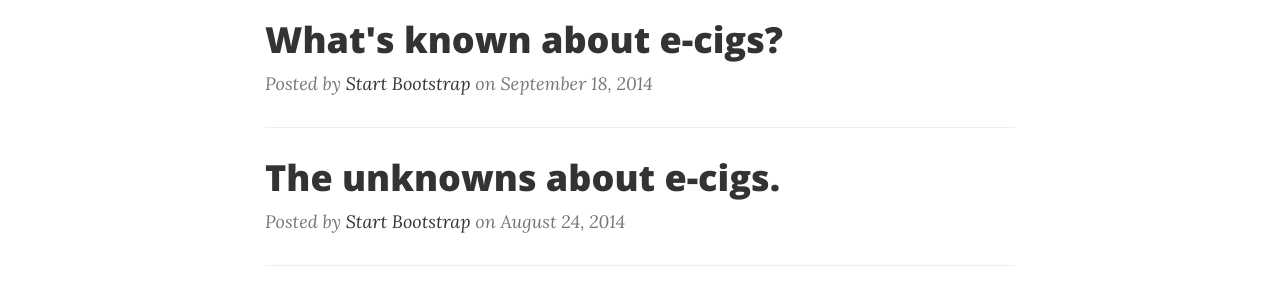
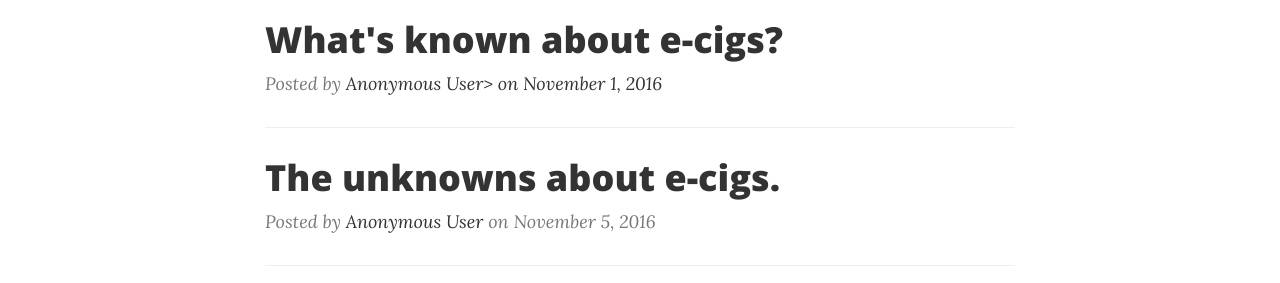
Before and after one commit to joshuapatrick/blog, a website: page index.html in a window 1280 px wide. Shown: the part 946-1229 px from the top of the page. Drawn offline with nearby package versions, Linux system fonts and the light colour scheme.

Commit message:
Update index.html

```diff
--- a/index.html
+++ b/index.html
@@ -105,7 +105,7 @@
                            What's known about e-cigs?
                         </h2>
                     </a>
-                    <p class="post-meta">Posted by <a href="#">Start Bootstrap</a> on September 18, 2014</p>
+                    <p class="post-meta">Posted by <a href="#">Anonymous User> on November 1, 2016</p>
                 </div>
                 <hr>
                 <div class="post-preview">
@@ -114,7 +114,7 @@
                            The unknowns about e-cigs.
                         </h2>
                     </a>
-                    <p class="post-meta">Posted by <a href="#">Start Bootstrap</a> on August 24, 2014</p>
+                    <p class="post-meta">Posted by <a href="#">Anonymous User</a> on November 5, 2016</p>
                 </div>
                 <hr>
                 <!-- Pager -->
```
